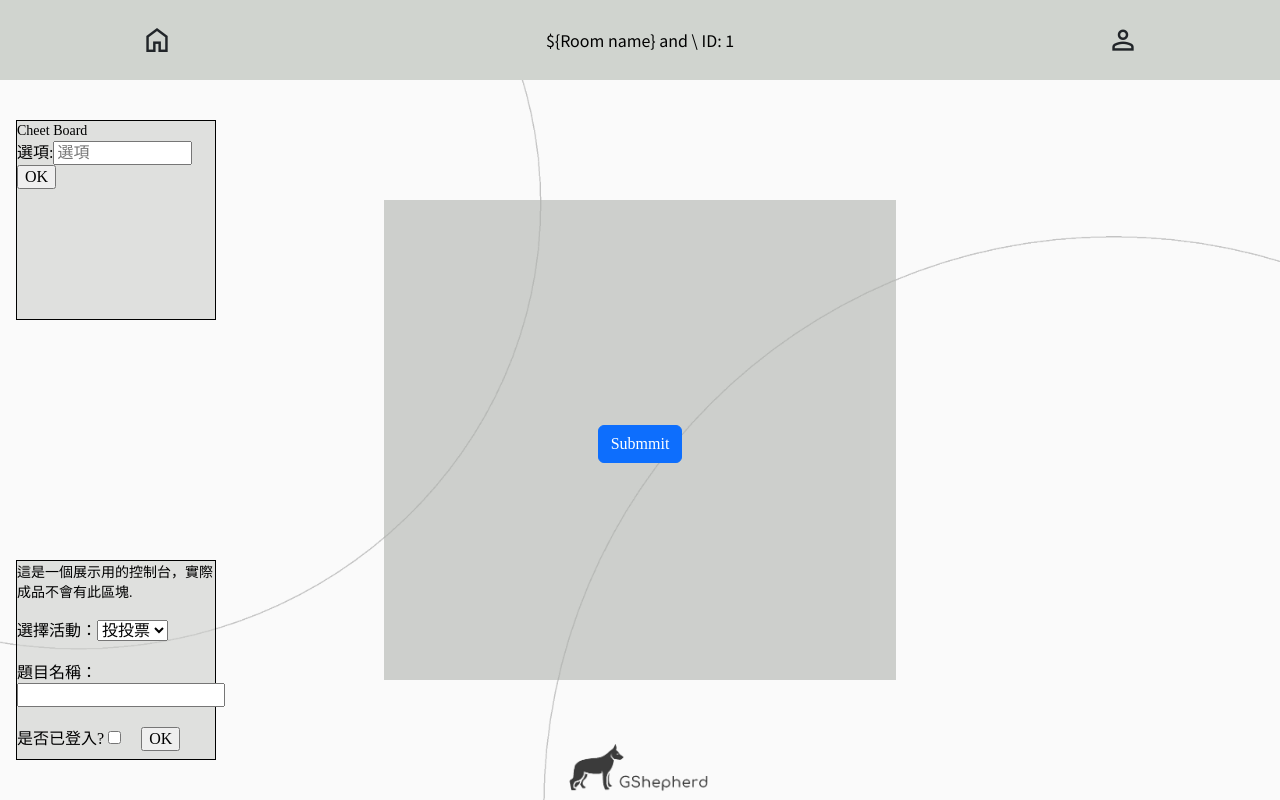
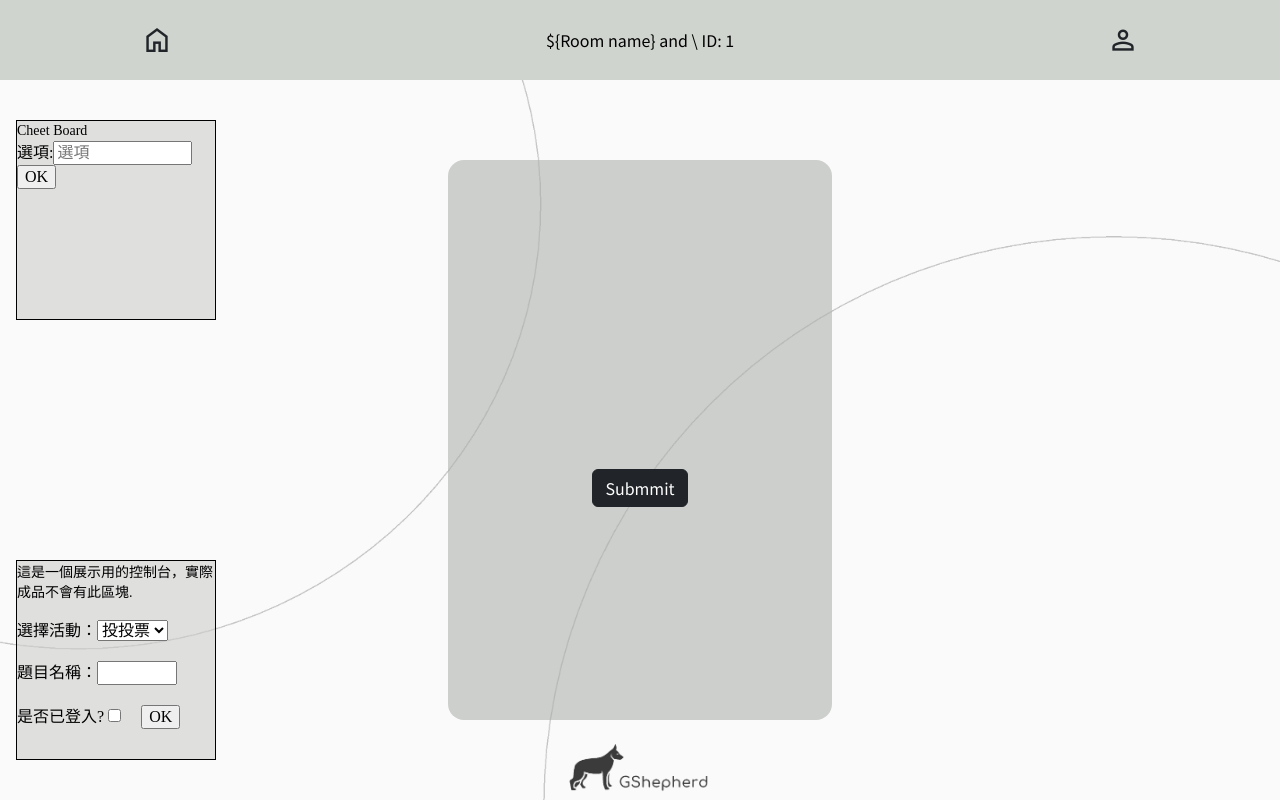
Before and after one commit to Kotno557/GShepherd, a Vue app in the folder Vue/: page /Gshepherd/join/1 in a window 1280 px wide. Both pictures are taken after a click on the button "OK". Built offline with nearby package versions, Linux system fonts and the light colour scheme.

Commit message:
vote complete

```diff
--- a/Vue/src/components/page/joinPage/joinPage.vue
+++ b/Vue/src/components/page/joinPage/joinPage.vue
@@ -84,7 +84,7 @@ import vote from './vote.vue';
                     <option>選選日</option>
                 </select>
                 <br><br>
-                題目名稱：<input id="topicName" type="text"/>
+                題目名稱：<input id="topicName" type="text" style="width: 10vmin;"/>
                 <br><br>
                 是否已登入? <input type="checkbox" />
                 　<input type="button" value="OK" @click="setValue()"/>
@@ -96,9 +96,10 @@ import vote from './vote.vue';
 <style scoped>
 @import url('../../../../public/bootstrap-5.2.2/bootstrap-5.2.2-dist/css/bootstrap.css');
 #sheet{
-    width: 40vw;
-    height: 60vh;
+    width: 30vw;
+    height: 70vh;
     background-color: rgba(175, 179, 174,0.6);
+    border-radius: 2vmin
 }
 #logo{
     height: 8vh;
--- a/Vue/src/components/page/joinPage/vote.vue
+++ b/Vue/src/components/page/joinPage/vote.vue
@@ -23,14 +23,19 @@
         <input type="button" value="OK" @click="setSelection()"/>
     </div>
     <div id="safe">
-        <div style="jusfy-content: center;">
+        <div class="myfont" style="jusfy-content: center;">
             <h4>{{roomTopic}}</h4>
-            <div>
-                <div class="bar" v-for="item in this.slection" style="margin: 5px">
-                    <input type="radio" name="radAnswer" />{{item}}
-                </div>
+            <div style="text-align: left; max-height: 40vh;" class="mt-5 mb-5 overflow-auto">
+                <ul class="list-group myfont">
+                    <li class="list-group-item" v-for="item in this.slection">
+                        <input class="form-check-input me-4" type="radio" name="exampleRadios" id="exampleRadios1" value="option1">
+                        <label class="form-check-label" for="exampleRadios1">
+                            {{item}}
+                        </label>
+                    </li>
+                </ul>
             </div>
-            <button class="btn btn-primary">Submmit</button>
+            <button class="btn btn-dark" >Submmit</button>
         </div>
     </div>
 </template>
@@ -41,6 +46,7 @@ h4{
     font-size: 3.5vmin;
 }
 .bar{
+    justify-content: center;
     width: 15vmin;
     border: solid;
 }
@@ -64,4 +70,22 @@ h4{
     height: 200px;
     width: 200px;
 }
+.myfont{
+    font-family: 'Noto Sans TC', sans-serif;
+    font-size: 2vmin;
+}
+
+::-webkit-scrollbar {
+    width: 6px;
+}
+
+::-webkit-scrollbar-track {
+    -webkit-box-shadow: inset 0 0 6px rgba(0,0,0,0.1);
+    border-radius: 10px;
+}
+
+::-webkit-scrollbar-thumb {
+    border-radius: 10px;
+    -webkit-box-shadow: inset 0 0 6px rgba(0,0,0,0.2);
+}
 </style>
```
